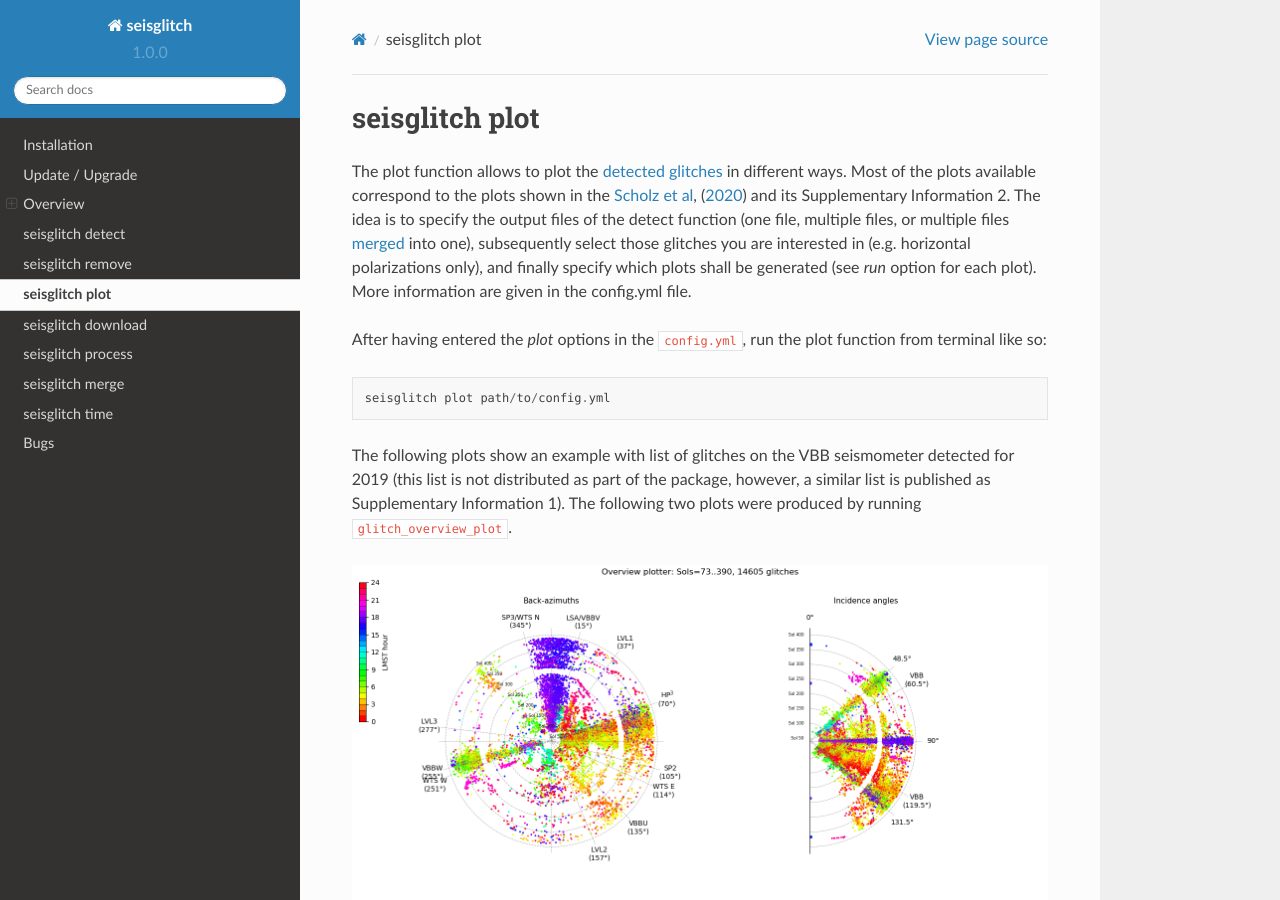
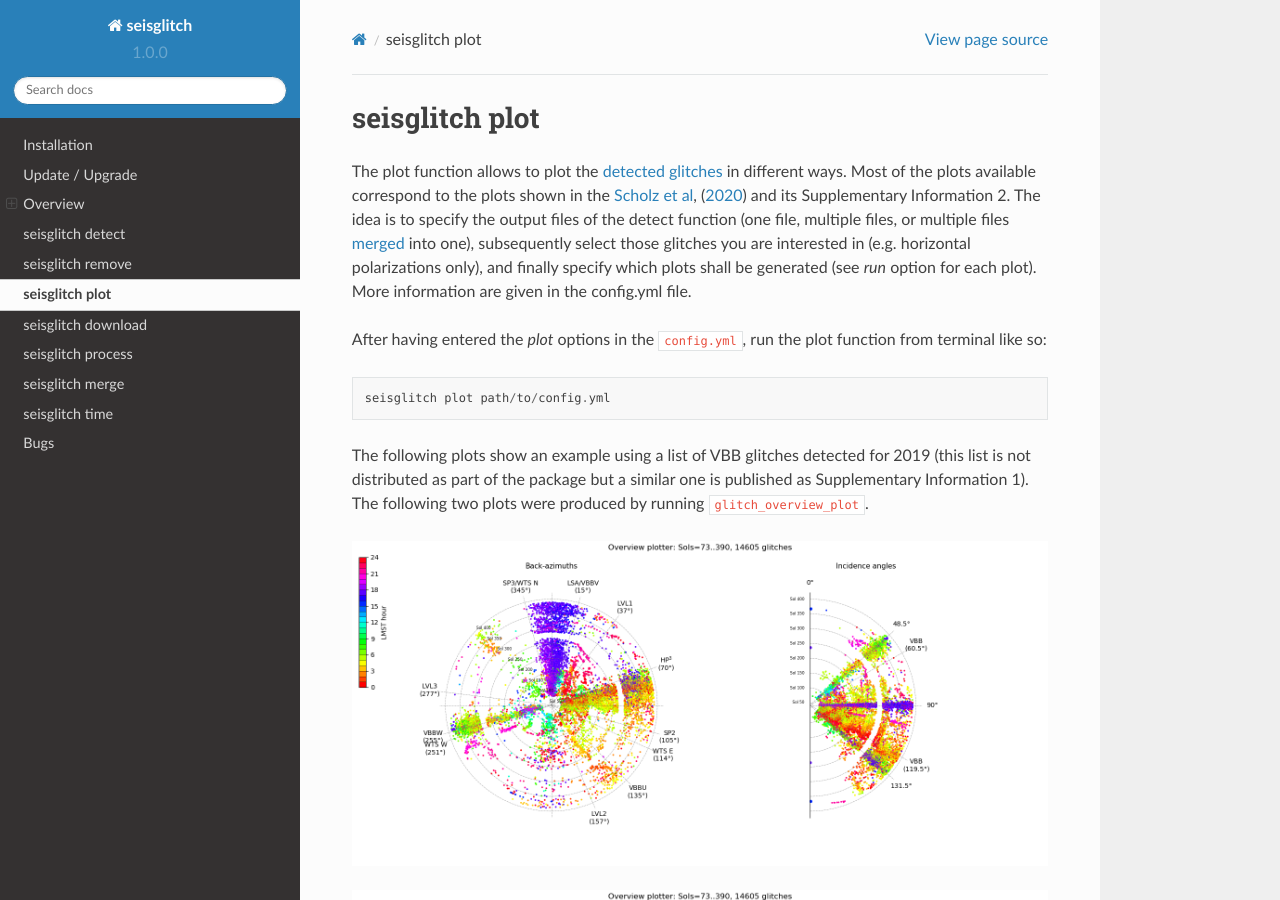
Before and after one commit to t0mmyt/seisglitch, a Sphinx documentation site: the page built from Docs/source/plotter.rst, in a window 1280 px wide and 900 px high. Built offline with Sphinx 7.4.7 and the Read the Docs theme 2.0.0, drawn with Linux system fonts in a browser that asks for light colours; pages that are not in the unit, such as notebooks, are missing from menus.

Commit message:
docs plotter images2

```diff
--- a/Docs/source/plotter.rst
+++ b/Docs/source/plotter.rst
@@ -6,7 +6,8 @@
 
 The plot function allows to plot the :ref:`detected glitches <detect>` in different ways.
 Most of the plots available correspond to the plots shown in the `Scholz et al`_, (2020_) and its Supplementary Information 2.
-The idea is to specify the output files of the detect function (one file, multiple files, or multiple files :ref:`merged <merge>` into one),
+The idea is to specify the output files of the detect function
+(one file, multiple files, or multiple files :ref:`merged <merge>` into one),
 subsequently select those glitches you are interested in (e.g. horizontal polarizations only), and finally specify
 which plots shall be generated (see `run` option for each plot).
 More information are given in the config.yml file.
@@ -18,15 +19,15 @@
     seisglitch plot path/to/config.yml
 
 
-The following plots show an example with list of glitches on the VBB seismometer detected for 2019
-(this list is not distributed as part of the package, however, a similar list is published as Supplementary Information 1).
+The following plots show an example using a list of VBB glitches detected for 2019
+(this list is not distributed as part of the package but a similar one is published as Supplementary Information 1).
 The following two plots were produced by running ``glitch_overview_plot``.
 
 
-.. image:: _static/overview_1.png
+.. image:: _static/overview1.png
     :alt: glitch azimuth and incidence angles
 
-.. image:: _static/overview_2.png
+.. image:: _static/overview2.png
     :alt: glitch polarization sphere and histogram
 
 
--- a/config.yml
+++ b/config.yml
@@ -53,7 +53,6 @@
 ### PLOT GLITCH FUNCTION
 plot:                                          # any waveform files maybe used are those defined in top of this config file
   glitch_detector_files:                       # list here the files given by the detector module. These detected glitches will be use for plotting. You can specify multiple files.
-    #- Example/glitches_XB.ELYSE.03.BH?_2019-05-22T23:18_2019-05-23T23:59_raw.txt
     - /home/scholz/Desktop/data/glitchesVBB_2019.txt
 
   plotter:                                     # general options that are used for all plot types specified further below.
```
Also changed, not shown: Docs/source/_static/overview1.png (added), Docs/source/_static/overview2.png (added), Docs/source/_static/overview_1.png (deleted), Docs/source/_static/overview_2.png (deleted), 1 other file.
